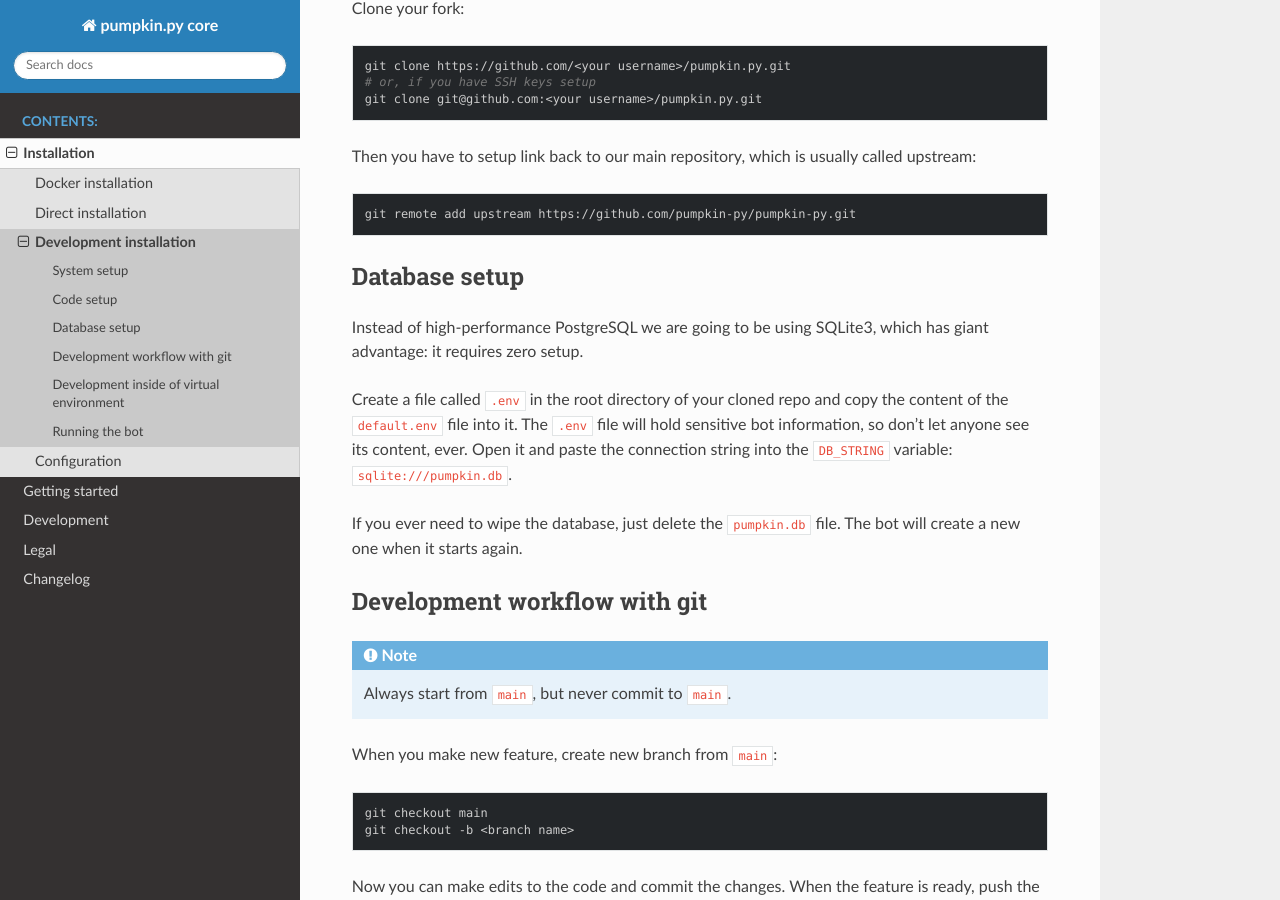
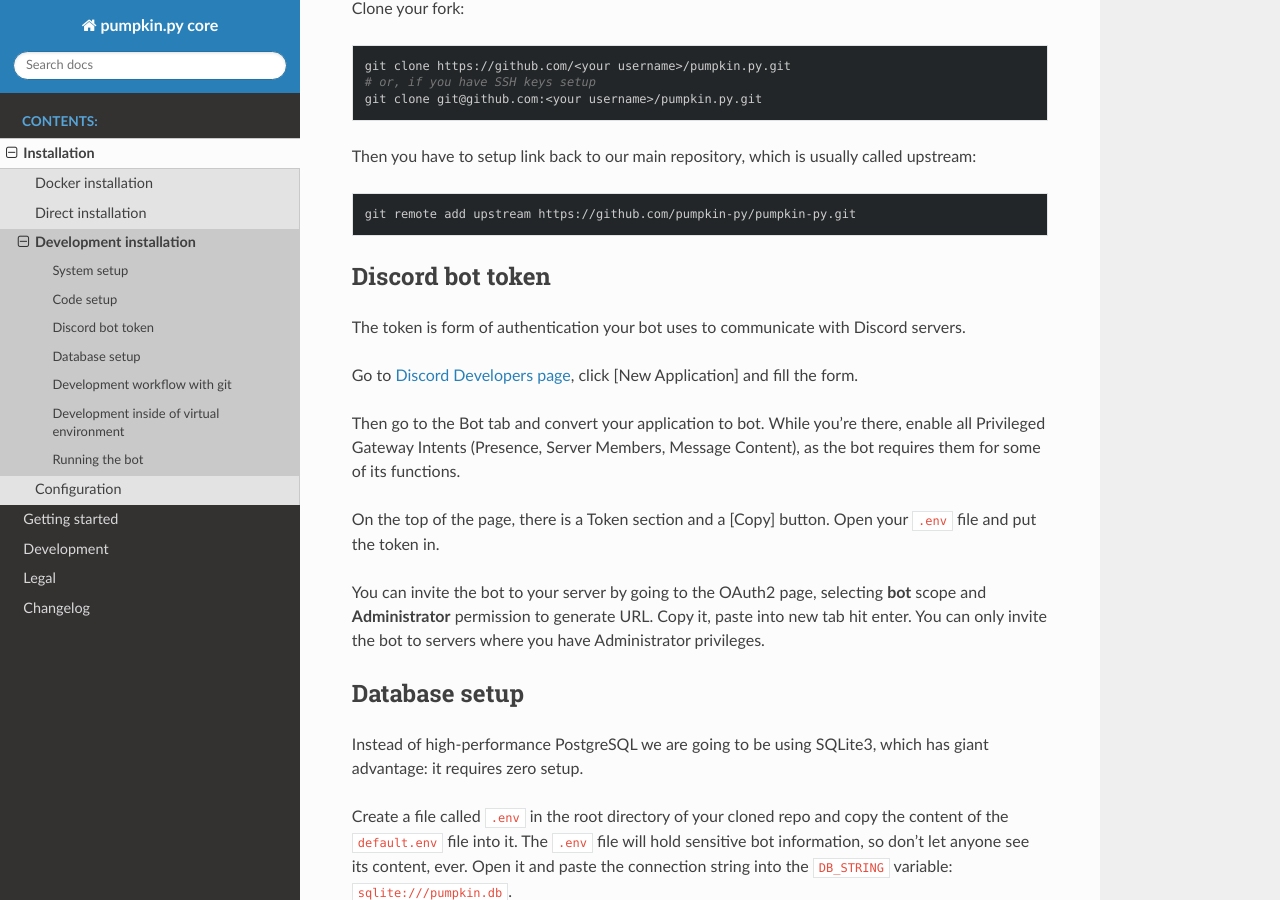
Before and after one commit to pumpkin-py/pumpkin-py, a Sphinx documentation site: the page built from docs/installation/03-development.rst, in a window 1280 px wide and 900 px high, scrolled down 534 px. Built offline with Sphinx 7.4.7 and the Read the Docs theme 2.0.0, drawn with Linux system fonts in a browser that asks for light colours; pages that are not in the unit, such as notebooks, are missing from menus.

Commit message:
Docs: Update installation manual
- Add Message Content intent
- Add token creation to development installion

```diff
--- a/docs/installation/03-development.rst
+++ b/docs/installation/03-development.rst
@@ -30,6 +30,13 @@
 .. code-block:: bash
 
 	git remote add upstream https://github.com/pumpkin-py/pumpkin-py.git
+
+Discord bot token
+--------------
+
+.. include:: _token.rst
+
+.. _systemd service:
 
 Database setup
 --------------
--- a/docs/installation/_token.rst
+++ b/docs/installation/_token.rst
@@ -2,7 +2,7 @@
 
 Go to `Discord Developers page <https://discord.com/developers>`_, click [New Application] and fill the form.
 
-Then go to the Bot tab and convert your application to bot. While you're there, enable both Privileged Gateway Intents (Presence, Server Members), as the bot requires them for some of its functions.
+Then go to the Bot tab and convert your application to bot. While you're there, enable all Privileged Gateway Intents (Presence, Server Members, Message Content), as the bot requires them for some of its functions.
 
 On the top of the page, there is a Token section and a [Copy] button. Open your ``.env`` file and put the token in.
 
```
